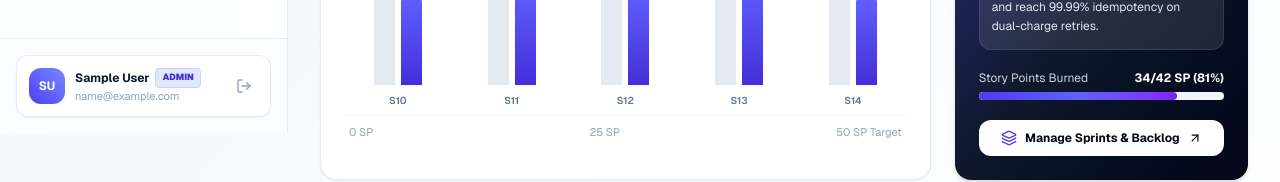
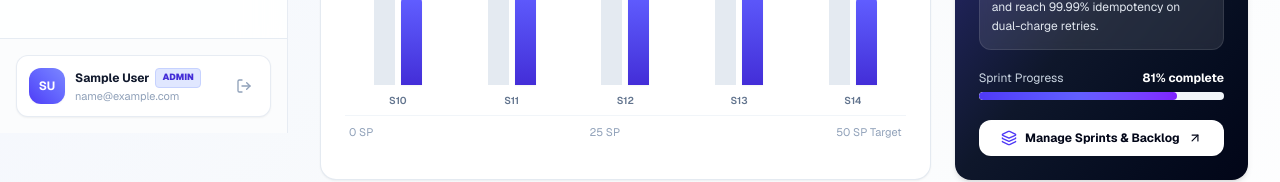
Before and after one commit to gopalgohil/RetroFlow, a Next.js app in the folder client/: page /projects/proj-pgi in a window 1280 px wide. Shown: the part 667-849 px from the top of the page. Built offline with nearby package versions, Linux system fonts and the light colour scheme; no server answers; sample sign-in values are in the browser's storage.

Commit message:
refactor: remove confusing SP text and simplify sprint progress to percentage

```diff
--- a/client/src/components/dashboard/tabs/ProjectsTab.tsx
+++ b/client/src/components/dashboard/tabs/ProjectsTab.tsx
@@ -249,10 +249,8 @@ export const ProjectsTab: React.FC<ProjectsTabProps> = ({ isAdmin = true }) => {
                     />
 
                     <div className="flex items-center justify-between text-[10px] text-slate-400">
-                      <span>
-                        {activeSprint.completedStoryPoints}/{activeSprint.totalStoryPoints} SP
-                      </span>
-                      <span>
+                      <span>Sprint Progress</span>
+                      <span className="font-semibold text-indigo-600">
                         {Math.round(
                           (activeSprint.completedStoryPoints / (activeSprint.totalStoryPoints || 1)) *
                             100
--- a/client/src/components/project/tabs/OverviewTab.tsx
+++ b/client/src/components/project/tabs/OverviewTab.tsx
@@ -254,10 +254,9 @@ export const OverviewTab: React.FC<OverviewTabProps> = ({ project, onNavigateToT
 
             <div className="space-y-1.5 pt-2">
               <div className="flex items-center justify-between text-xs text-slate-300">
-                <span>Story Points Burned</span>
+                <span>Sprint Progress</span>
                 <span className="font-bold text-white">
-                  {activeSprint?.completedStoryPoints}/{activeSprint?.totalStoryPoints} SP (
-                  {completionPercentage}%)
+                  {completionPercentage}% complete
                 </span>
               </div>
               <ProgressBar
--- a/client/src/components/project/tabs/SprintsTab.tsx
+++ b/client/src/components/project/tabs/SprintsTab.tsx
@@ -170,7 +170,9 @@ export const SprintsTab: React.FC<SprintsTabProps> = ({ project, onProjectUpdate
                     <div className="flex items-center justify-between text-xs">
                       <span className="text-slate-500 font-medium">Progress</span>
                       <span className="font-bold text-slate-900">
-                        {sprint.completedStoryPoints}/{sprint.totalStoryPoints} SP
+                        {Math.round(
+                          (sprint.completedStoryPoints / (sprint.totalStoryPoints || 1)) * 100
+                        )}% complete
                       </span>
                     </div>
                     <ProgressBar
```
